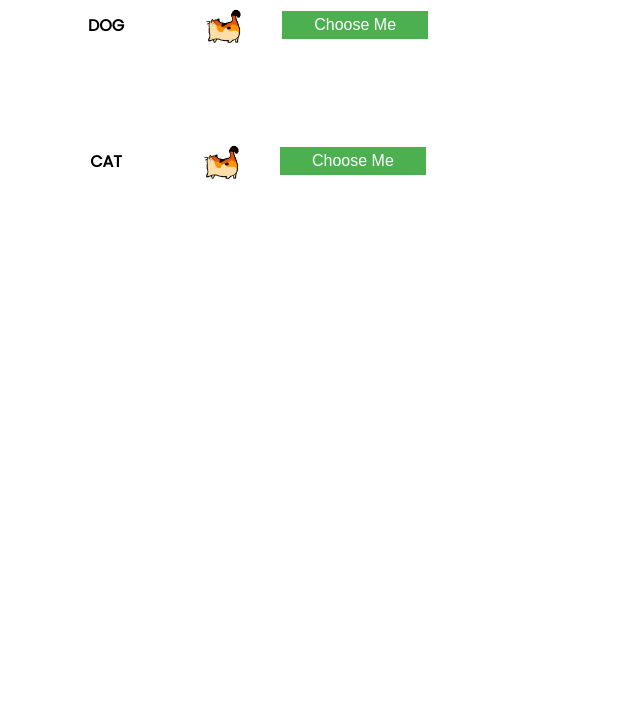
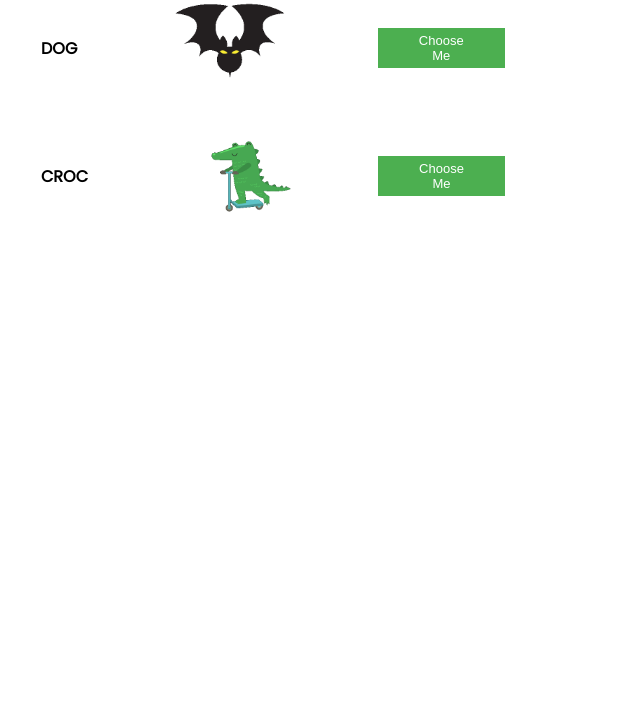
Before and after one commit to husnuljahneer/petpets, a website: page index.html in a window 1280 px wide. Shown: the part 92-800 px from the top of the page, without its empty margins (0-640 px from the left). Drawn offline with Linux system fonts and the light colour scheme.

Commit message:
Added new pets

```diff
--- a/css/main.css
+++ b/css/main.css
@@ -11,9 +11,13 @@ body{
     background-color: #4CAF50;
     border: none;
     color: white;
-    padding: 5px 32px;
+    padding: 5px 35px;
     text-align: center;
     text-decoration: none;
     display: inline-block;
-    font-size: 16px;
+    font-size: 13px;
 }
+.img_style{
+    width: 60%;
+    height: 60%;
+}
--- a/index.html
+++ b/index.html
@@ -6,12 +6,11 @@
     href="https://fonts.googleapis.com/css2?family=Poppins&display=swap"
     rel="stylesheet"
   />
-
   <body onload="onload()">
     <script src="./script/main.js"></script>
     <div class="container">
       <div id="header">
-        <h1>Virtual Waifu</h1>
+        <h1>Petspet</h1>
       </div>
       <div id="pet_row"></div>
     </div>
--- a/script/main.js
+++ b/script/main.js
@@ -3,16 +3,16 @@ function onload() {
     {
       id: 1,
       name: "dog",
-      url: "./pets/animation_500_l9ny6hk3.gif",
-      width: 150,
-      height: 150
+      url: "./pets/bat.gif",
+      width: 100,
+      height: 100
     },
     {
       id: 2,
-      name: "cat",
-      url: "./pets/animation_500_l9ny6hk3.gif",
-      width: 150,
-      height: 150
+      name: "croc",
+      url: "./pets/crocs.gif",
+      width: 100,
+      height: 100
     }
   ];
 
@@ -20,20 +20,20 @@ function onload() {
     .map(
       (pet) => `
         <center>
-        <div style="margin-top:-100px">
+        <div style="margin-top:-50px;margin-left:30px">
         <table>
           <tr>
             <td>
               <p style="font-weight:bold;">${pet.name.toUpperCase()}</p>
             </td>
-            <td>
+            <td align="center">
               <img src="${pet.url}" width="${pet.width}" height="${
         pet.height
-      }" style="margin-bottom:80px" />
+      }" class="img_style" />
             </td>
             <td>
               <button onclick="chooseMe('${
-                pet.name
+                pet.url
               }')" class="button_primary">Choose Me</button>
             </td>
           </tr>
@@ -44,13 +44,13 @@ function onload() {
     .join("");
 }
 
-function chooseMe(petName) {
+function chooseMe(petUrl) {
   let headerHide = document.getElementById("header");
   let pet = document.getElementById("pet_row");
   pet.style.display = "none";
   headerHide.style.display = "none";
   let petImage = document.createElement("img");
-  petImage.src = "./pets/animation_500_l9ny6hk3.gif";
+  petImage.src = petUrl;
   petImage.width = "150";
   petImage.height = "150";
   document.body.appendChild(petImage);
```
Also changed, not shown: pets/bat.gif (added), pets/crocs.gif (added).
